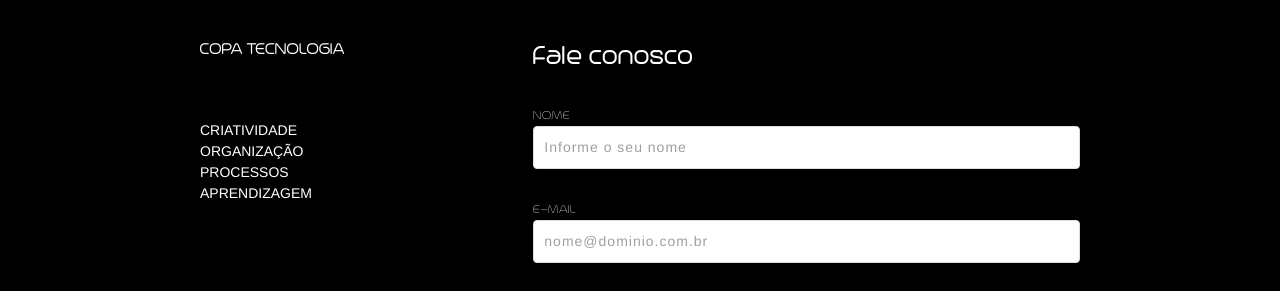
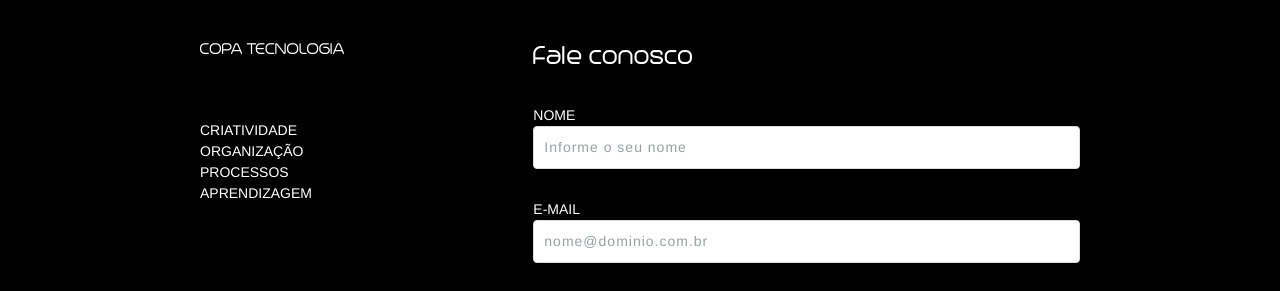
Before and after one commit to CopaTecnologia/copatecnologia.github.io, a Jekyll site: the page built from index.html, in a window 1280 px wide and 900 px high, scrolled down 2468 px. Shown: the part 311-602 px from the top of the window. Built offline with Jekyll 4.4.1, drawn with Linux system fonts in a browser that asks for light colours.

Commit message:
label com fonte normal

```diff
--- a/_sass/_forms.sass
+++ b/_sass/_forms.sass
@@ -27,7 +27,6 @@ fieldset
 
 label
     display: block
-    font-family: $title-font-family
     text-transform: uppercase
     line-height: 1.5
 
```
